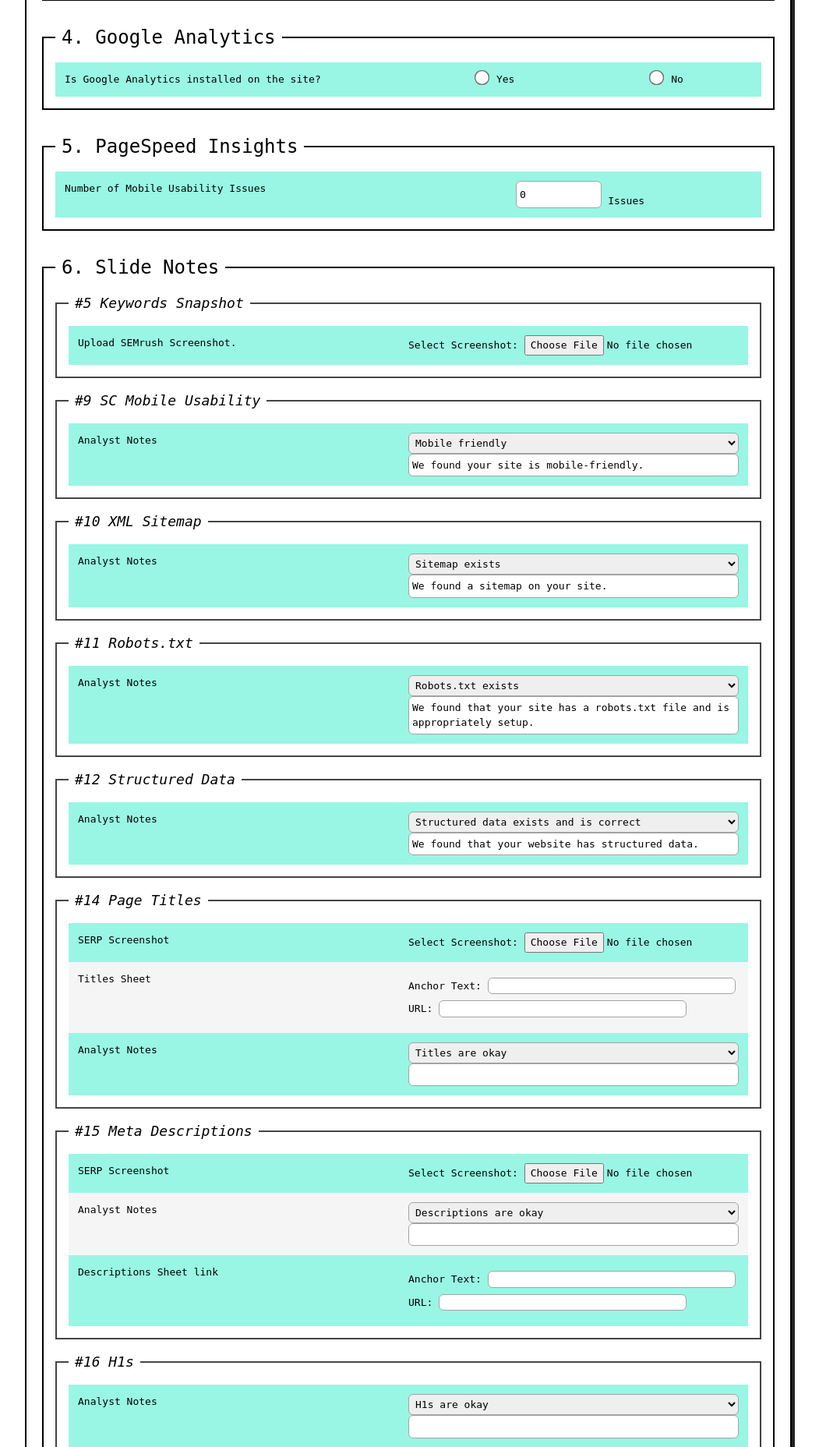
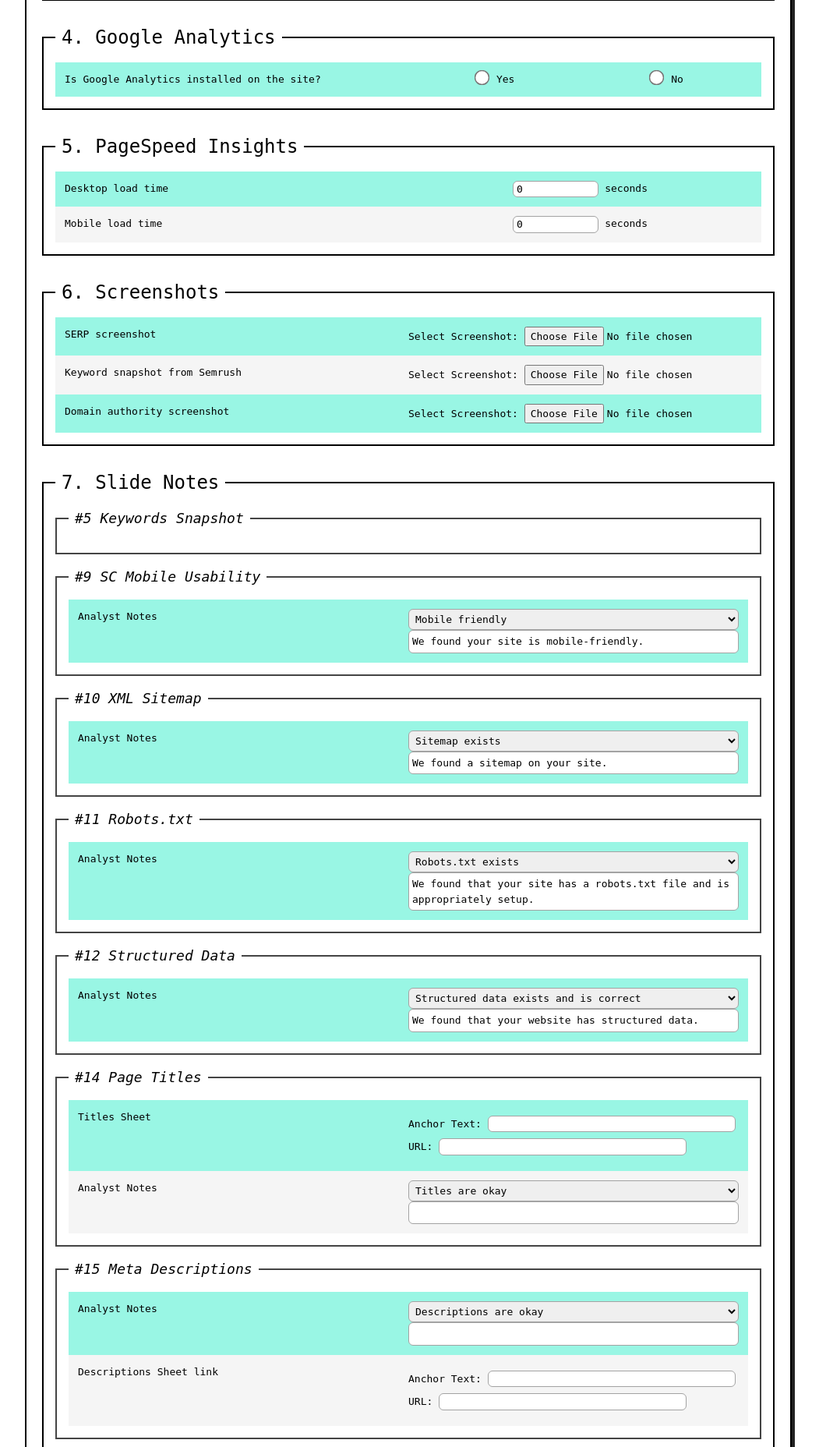
Before and after one commit to Logical-Position/TADAAbot, a Flask app: page / in a window 1280 px wide. Shown: the part 1049-2905 px from the top of the page at 78% size, without its empty margins (116-1167 px from the left). Run offline with Flask 2, Linux system fonts and the light colour scheme; the visitor is signed in with stand-in values (Sample User, id 1).

Commit message:
adjustments to the form

```diff
--- a/tadaa/data/json/schema.json
+++ b/tadaa/data/json/schema.json
@@ -57,10 +57,7 @@
       "shapes": [
         {
           "key": "keyword-snapshot",
-          "type": "image",
-          "input": {
-              "label": "Upload SEMrush Screenshot."
-          }
+          "type": "image"
         }
       ]
     },
@@ -225,10 +222,7 @@
       "shapes": [
         {
           "key": "serps_screenshot",
-          "type": "image",
-          "input": {
-            "label": "SERP Screenshot"
-          }
+          "type": "image"
         },
         {
           "key": "link-titles-sheet",
@@ -271,10 +265,7 @@
       "shapes": [
         {
           "key": "serps_screenshot",
-          "type": "image",
-          "input": {
-            "label": "SERP Screenshot"
-          }
+          "type": "image"
         },
         {
           "key": "meta_descriptions_analyst_notes",
@@ -586,7 +577,7 @@
     {
       "index": 29,
       "name": "Domain Authority",
-			"requires_input": "true",
+			"requires_input": "false",
       "shapes": [
         {
           "key": "dom_auth_screenshot",
--- a/tadaa/routes.py
+++ b/tadaa/routes.py
@@ -50,10 +50,10 @@ def generate_presentation():
     sitebulb_files = request.files.getlist('spreadsheet-selection')
     save_files(sitebulb_files, data_dir)
 
-    serp_images = request.files.getlist('')
+    serp_images = request.files.getlist('serps_screenshot-image')
     save_files(serp_images, data_dir)
 
-    semrush_images = request.files.getlist('')
+    semrush_images = request.files.getlist('keyword-snapshot-image')
     save_files(semrush_images, data_dir)
 
     domauth_images = request.files.getlist('dom_auth_screenshot-image')
--- a/tadaa/static/scripts/script.js
+++ b/tadaa/static/scripts/script.js
@@ -170,6 +170,7 @@ function handleTadaaSubmission(e, tadaaForm) {
         return res.json();
 
     }).then((data) => {
+        console.log(data);
         requestDownload(data['id']);
 
     })
--- a/tadaa/templates/sections/audit-form/form.html
+++ b/tadaa/templates/sections/audit-form/form.html
@@ -64,13 +64,27 @@
     <!-- SECTION: PageSpeed Insights -->
     {% set section_name = "5. PageSpeed Insights" %}
     {% set section_contents %}
-        {% set key, prompt = 'mobility_issues', 'Number of Mobile Usability Issues' %}
+        {% set key, prompt, units = 'desk_load_time_float', 'Desktop load time', 'seconds' %}
+        {% include 'sections/audit-form/inputs/number.html' %}
+        {% set key, prompt, units = 'mob_load_time_float', 'Mobile load time', 'seconds' %}
         {% include 'sections/audit-form/inputs/number.html' %}
     {% endset %}
     {% include 'sections/audit-form/form-section.html' %}
 
+    <!-- SECTION: Screenshots -->
+    {% set section_name = "6. Screenshots" %}
+    {% set section_contents %}
+       {% set key, prompt = 'desk_load_time_float', 'SERP screenshot' %}
+       {% include 'sections/audit-form/inputs/image.html' %}
+        {% set key, prompt = 'keyword-snapshot', 'Keyword snapshot from Semrush' %}
+        {% include 'sections/audit-form/inputs/image.html' %}
+        {% set key, prompt = 'dom_auth_screenshot', 'Domain authority screenshot' %}
+        {% include 'sections/audit-form/inputs/image.html' %}
+    {% endset %}
+    {% include 'sections/audit-form/form-section.html' %}
+
     <!-- SECTION: Slide Notes -->
-    {% set section_name = "6. Slide Notes" %}
+    {% set section_name = "7. Slide Notes" %}
     {% set section_contents %}
     {% for slide in schema.slides %}
         {% if slide.requires_input == "true" %}
--- a/tadaa/templates/sections/audit-form/inputs/image.html
+++ b/tadaa/templates/sections/audit-form/inputs/image.html
@@ -2,6 +2,6 @@
 {% block inputs %}
 <div>
     <label for="{{ key }}-image">Select Screenshot:</label>
-    <input id="{{ key }}-image" type="file" accept="image/*">
+    <input id="{{ key }}-image" name="{{ key }}-image"type="file" accept="image/*">
 </div>
 {% endblock %}
--- a/tadaa/templates/sections/audit-form/inputs/number.html
+++ b/tadaa/templates/sections/audit-form/inputs/number.html
@@ -3,12 +3,12 @@
 <div class="w-full flex flex-row justify-center">
     <input
         type="number"
-        id="mobility_issues"
-        name="mobility_issues"
+        id="{{ key }}"
+        name="{{ key }}"
         min="0"
         value="0"
-        class="border border-neutral-400 p-1 rounded-md w-1/4 mr-2"
+        class="border border-neutral-400 px-1 rounded-md w-1/4 mr-2"
     />
-    <p class="pt-4">Issues</p>
+    <span>{{ units }}</span>
 </div>
 {% endblock %}
```
Also changed, not shown: tadaa/static/styles/tailwind.css, 1 other file.
